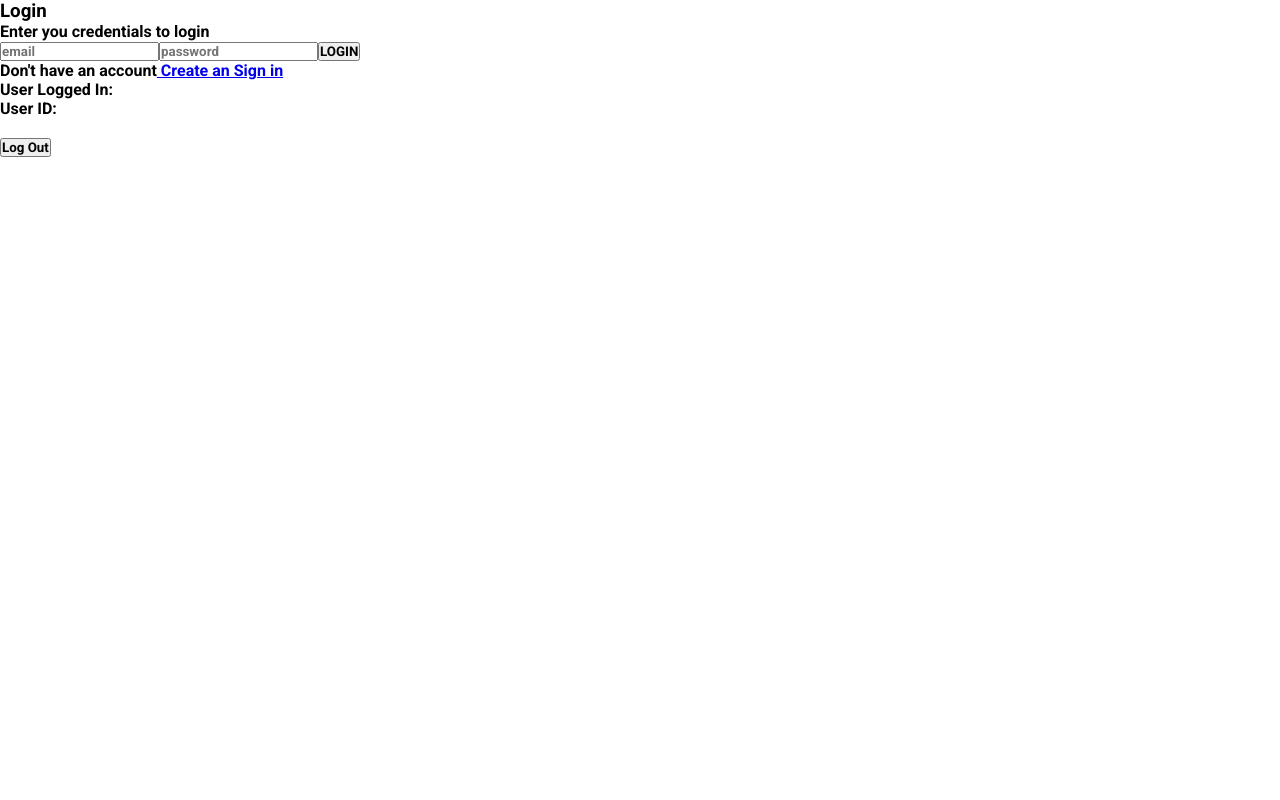
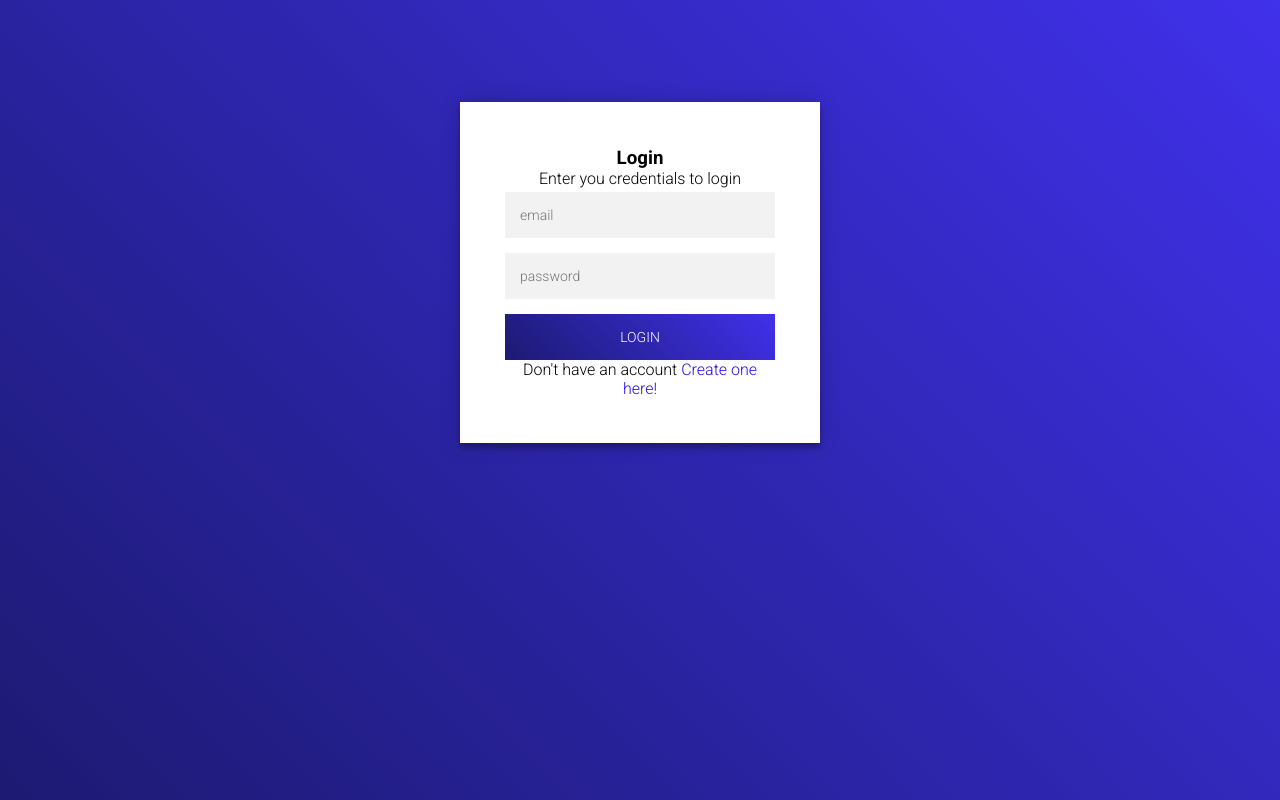
Before and after one commit to DevDynasty01/connect-u, a React (Create React App) app: page /login in a window 1280 px wide. Built offline with nearby package versions, Linux system fonts and the light colour scheme; no server answers.

Commit message:
complete login styling

```diff
--- a/src/Pages/LoginForm.js
+++ b/src/Pages/LoginForm.js
@@ -83,16 +83,16 @@
 
 				<button onClick={login}>LOGIN</button>
 				<p className='not-registered'>Don't have an account
-				<a href="http://localhost:3000/new-user"> Create an Sign in</a></p>
+				<a href="http://localhost:3000/new-user"> Create one here!</a></p>
 				</form>
 			</div>
 
-			<h4> User Logged In: </h4>
+			{/* <h4> User Logged In: </h4>
 			{user?.email}
 			<p>User ID: </p>
 			{user?.uid}
 			<br />
-			<button onClick={logout}> Log Out </button>
+			<button onClick={logout}> Log Out </button> */}
 
 		</div>
 	);
--- a/src/Style/LoginForm.css
+++ b/src/Style/LoginForm.css
@@ -0,0 +1,66 @@
+@import url(https://fonts.googleapis.com/css?family=Roboto:300);
+
+.login-header{
+    background-color: #fff;
+    height: 45px;
+  }
+
+  .login-page {
+    width: 360px;
+    padding: 8% 0 0;
+    margin: auto;
+  }
+
+  .login-page .form .login{
+    margin-top: -31px;
+  margin-bottom: 26px;
+  }
+  .form {
+    position: relative;
+    z-index: 1;
+    background: #FFFFFF;
+    max-width: 360px;
+    margin: 0 auto 100px;
+    padding: 45px;
+    text-align: center;
+    box-shadow: 0 0 20px 0 rgba(0, 0, 0, 0.2), 0 5px 5px 0 rgba(0, 0, 0, 0.24);
+  }
+
+  .form input {
+    font-family: "Roboto", sans-serif;
+    outline: 0;
+    background: #f2f2f2;
+    width: 100%;
+    border: 0;
+    margin: 0 0 15px;
+    padding: 15px;
+    box-sizing: border-box;
+    font-size: 14px;
+  }
+  .form button {
+    font-family: "Roboto", sans-serif;
+    text-transform: uppercase;
+    outline: 0;
+    background-image: linear-gradient(45deg,#1c1a72,#4031ea);
+    width: 100%;
+    border: 0;
+    padding: 15px;
+    color: #FFFFFF;
+    font-size: 14px;
+    -webkit-transition: all 0.3 ease;
+    transition: all 0.3 ease;
+    cursor: pointer;
+  }
+
+  .form a {
+    color: #260ce9;
+    text-decoration: none;
+  }
+
+  body {
+
+    background-image: linear-gradient(45deg,#1c1a72,#4031ea);
+    background-attachment: fixed;
+    font-family: "Roboto", sans-serif;
+
+  }
```
